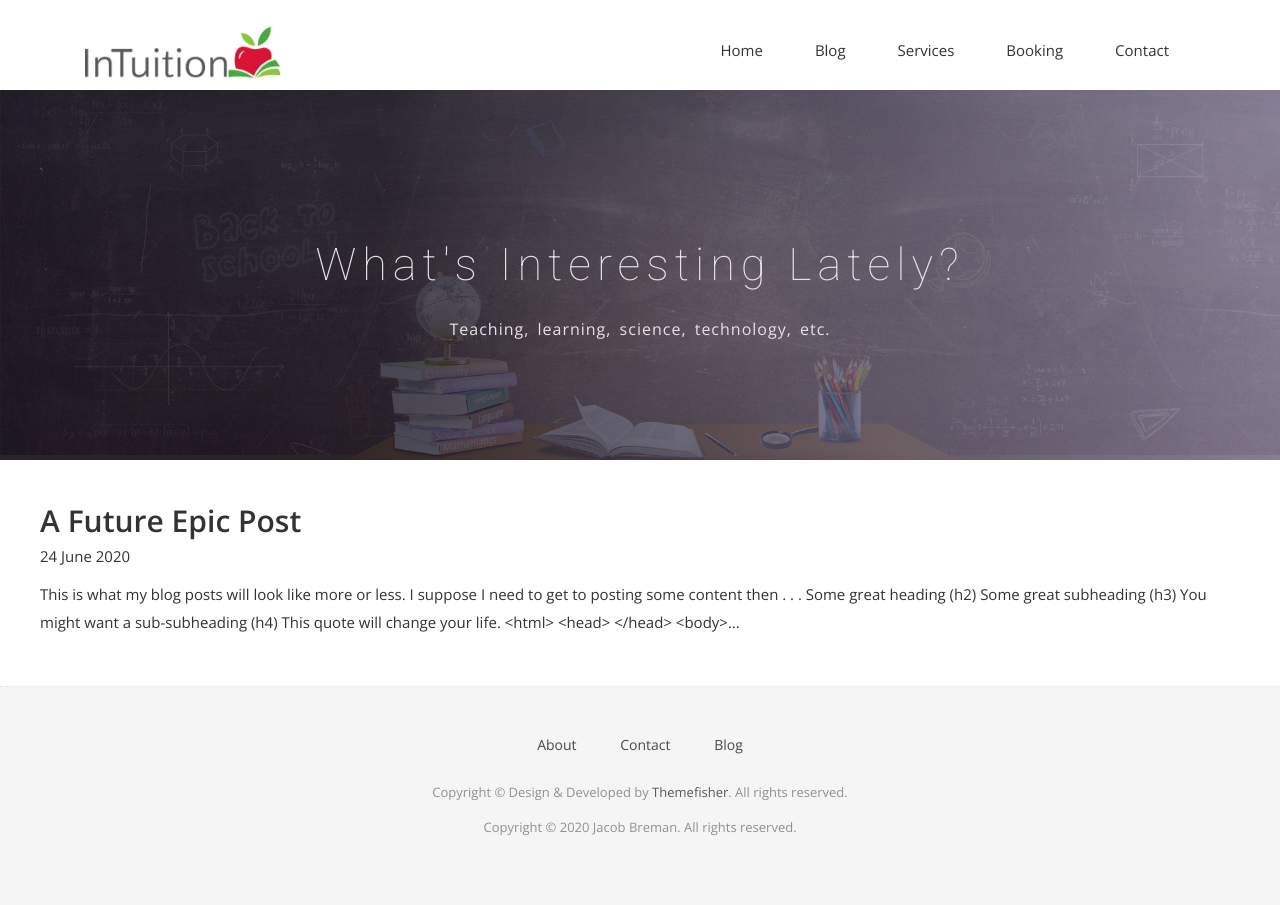
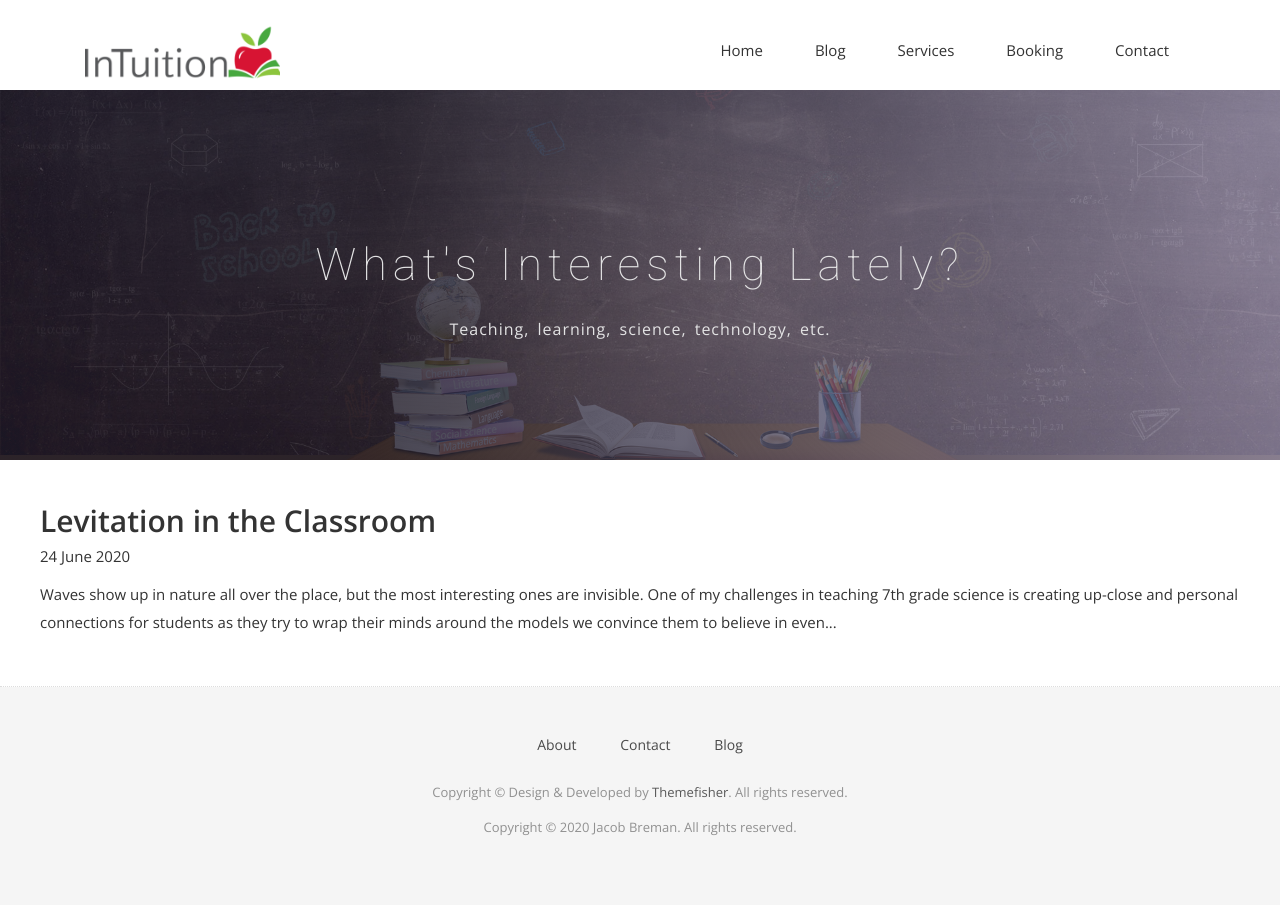
Before and after one commit to jahkobian/jahkobian.github.io, a Jekyll site: the page built from blog.html, in a window 1280 px wide. Built offline with Jekyll 4.4.1, drawn with Linux system fonts in a browser that asks for light colours; nearby versions of some CDN libraries; some web fonts are replaced.

Commit message:
updates
blog and booking updates

````diff
--- a/_config.yml
+++ b/_config.yml
@@ -27,6 +27,8 @@ markdown: kramdown
 
 plugins:
   - jekyll-sitemap
+  - jekyll-seo-tag
+  - jekyll-feed
 
 whitelist:
   - jekyll-sitemap
--- a/_posts/2020-06-24-a-future-epic-post.md
+++ /dev/null
@@ -1,51 +0,0 @@
----
-layout: post
-title: A Future Epic Post
-subtitle: Something Incredible
-date: 2020-06-24 15:50:00
-author: Jacob Breman
-meta: "STEM"
----
-This is what my blog posts will look like more or less.  I suppose I need to get to posting some content then . . .
-
-## Some great heading (h2)
-
-
-### Some great subheading (h3)
-
-#### You might want a sub-subheading (h4)
-> This quote will change your life.
-
-```html
-<html>
-  <head>
-  </head>
-  <body>
-    <p>Hello, World!</p>
-  </body>
-</html>
-```
-
-{% comment %}
-Might you have an include in your theme? Why not try it here!
-{% include my-themes-great-include.html %}
-{% endcomment %}
-
-
-### Unordered list
-
-Meaningful
-
-- First item, yo
-- Second item, dawg
-- Third item, what what?!
-- Fourth item, fo sheezy my neezy
-
-### Ordered list!!
-
-Yupper
-
-1. First item, yo
-2. Second item, dawg
-3. Third item, what what?!
-4. Fourth item, fo sheezy my neezy
--- /dev/null
+++ b/_posts/2020-06-24-levitation-in-the-classroom.md
@@ -0,0 +1,15 @@
+---
+layout: post
+title: Levitation in the Classroom
+subtitle: . . . without electricty or magnetism
+date: 2020-06-24 15:50:00
+author: Jacob Breman
+meta: "tinylev"
+---
+Waves show up in nature all over the place, but the most interesting ones are invisible.  One of my challenges in teaching 7th grade science is creating up-close and personal connections for students as they try to wrap their minds around the models we convince them to believe in even though they can't directly hold and look at the phenomena the models address. Sound waves have been one of those difficult areas.  You can show the compression wave in a slinky, draw air molecules with regions of compression and rarefaction, and watch cool youtube videos, but today I'd like to present something better: (*an acoustic levitator*)[https://aip.scitation.org/doi/full/10.1063/1.4989995 "TinyLev"]
+
+
+{% comment %}
+Might you have an include in your theme? Why not try it here!
+{% include my-themes-great-include.html %}
+{% endcomment %}
--- a/booking.html
+++ b/booking.html
@@ -11,7 +11,7 @@ permalink: /booking/
       <div class="col-md-12">
         <div class="block">
           <h1>Booking and Availability</h1>
-          <p>Add something here.</p>
+          <!-- <p>Should I add something here?</p> -->
         </div>
       </div>
     </div>
--- a/contact.html
+++ b/contact.html
@@ -11,7 +11,7 @@ permalink: /contact/
       <div class="col-md-12">
         <div class="block">
           <h1>Let Us Know</h1>
-          <p>Use the form to send us a message or check out other ways to connect!</p>
+          <p>Use the form to send a message or check out other ways to connect!</p>
         </div>
       </div>
     </div>
````
